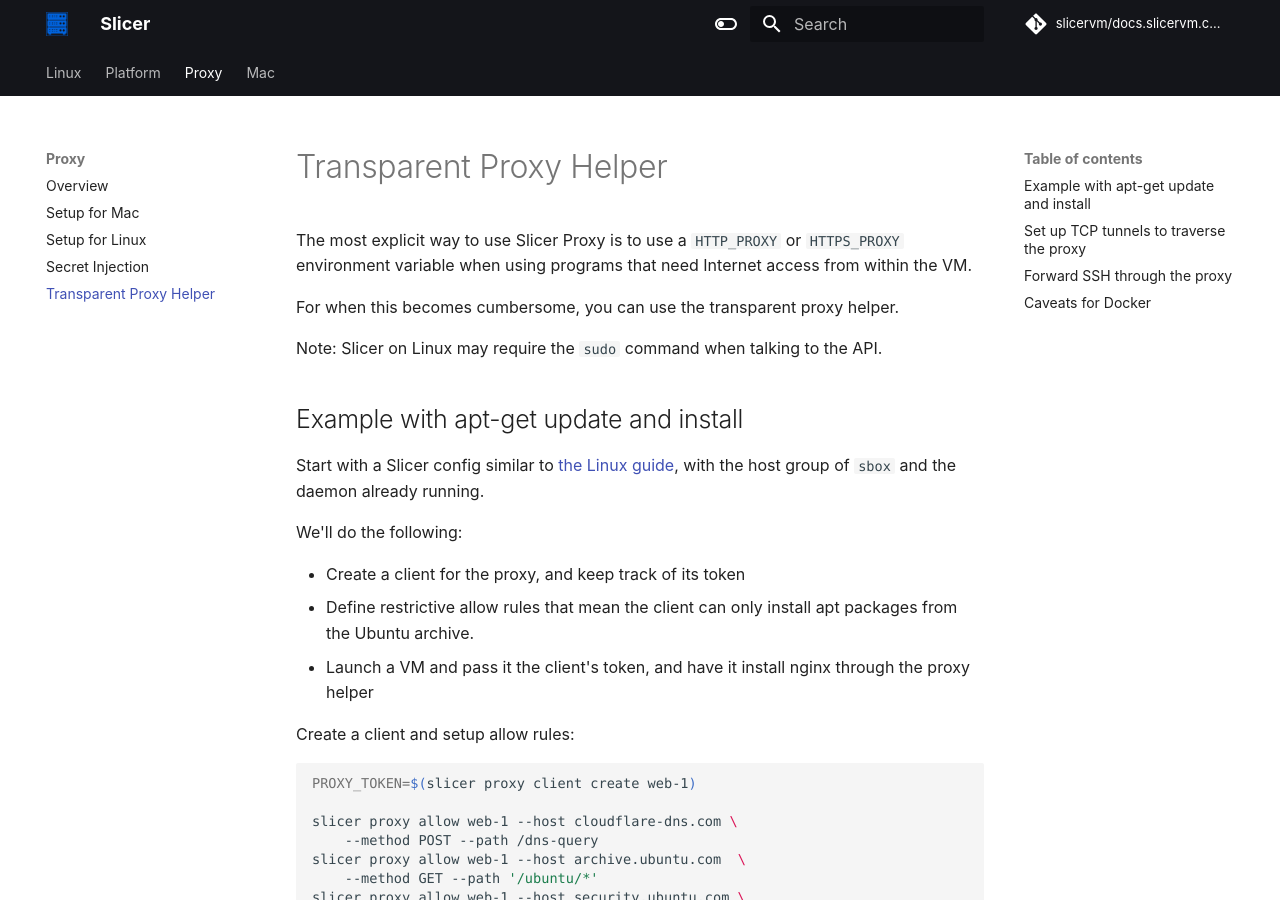
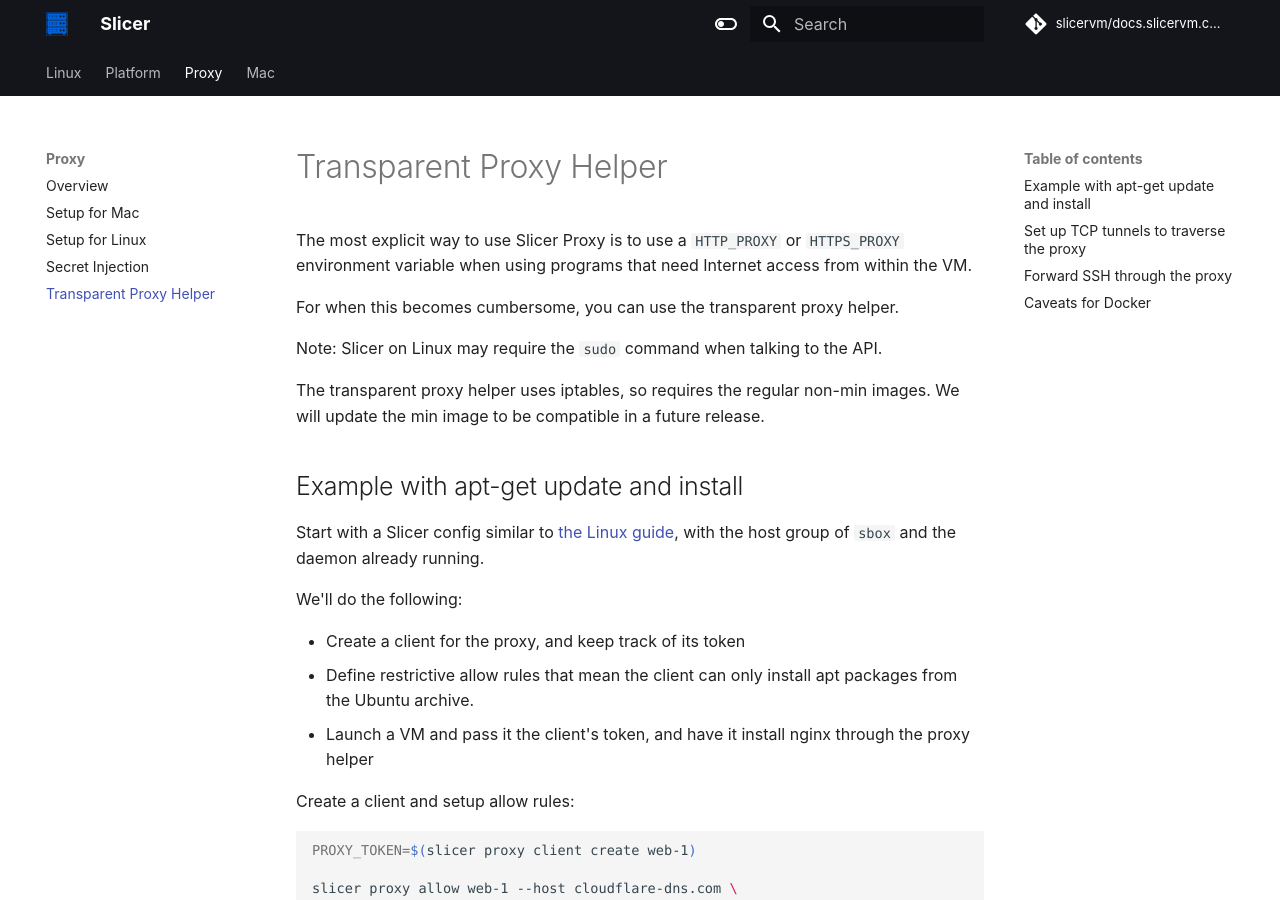
Before and after one commit to slicervm/docs.slicervm.com, an MkDocs documentation site: the page built from docs/proxy/transparent.md, in a window 1280 px wide and 900 px high. Built offline with MkDocs 1.6.1 and Material for MkDocs 9.7.7, drawn with Linux system fonts in a browser that asks for light colours; some web fonts are replaced; comment, search, counter and statistics services are not loaded.

Commit message:
Note on min images
Signed-off-by: Alex Ellis (OpenFaaS Ltd) <alexellis2@gmail.com>

```diff
--- a/docs/proxy/transparent.md
+++ b/docs/proxy/transparent.md
@@ -5,6 +5,8 @@
 For when this becomes cumbersome, you can use the transparent proxy helper.
 
 Note: Slicer on Linux may require the `sudo` command when talking to the API.
+
+The transparent proxy helper uses iptables, so requires the regular non-min images. We will update the min image to be compatible in a future release.
 
 ## Example with apt-get update and install
 
```
